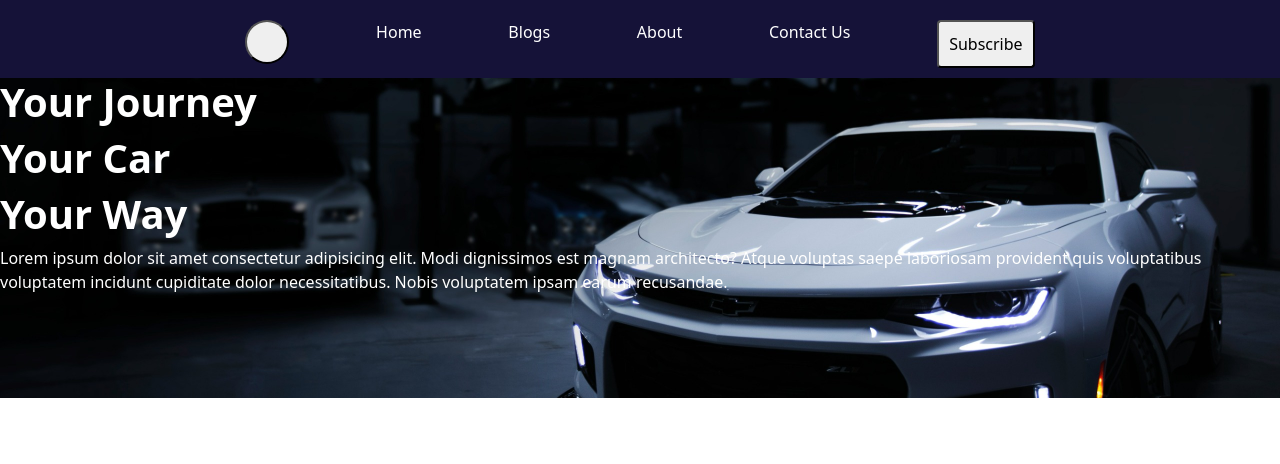
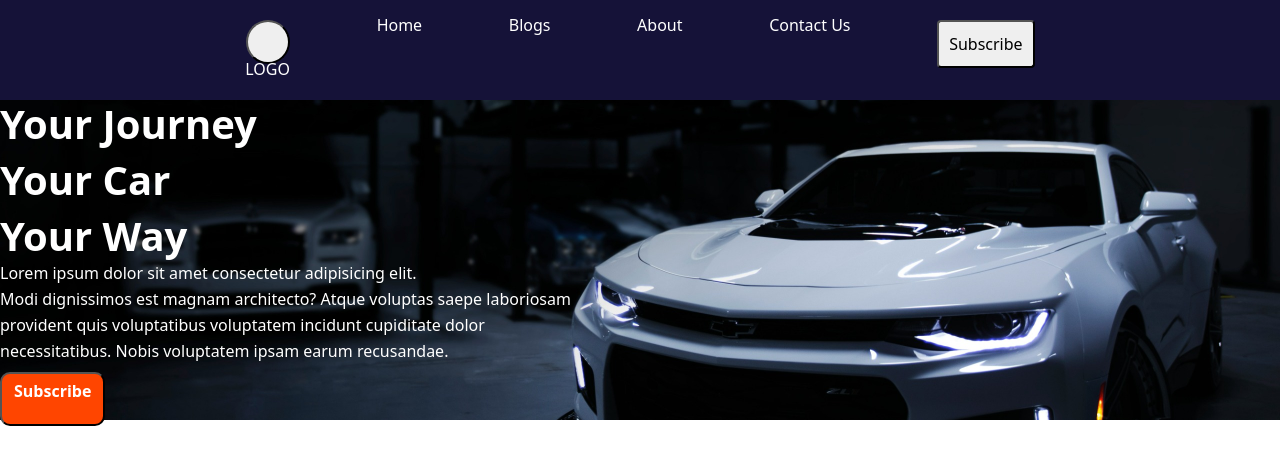
Before and after one commit to itrigog-esliceu/Practica_Bootstrap, a plain HTML site: page home_boots.html in a window 1280 px wide. Drawn offline with nearby package versions, Linux system fonts and the light colour scheme.

Commit message:
he treballat en sa portada

```diff
--- a/css/blog.css
+++ b/css/blog.css
@@ -23,9 +23,20 @@
     background-color: rgb(21, 18, 56);
 }
 
-.nav-button {
+.nav-button-1 {
     border-radius: 4px;
     padding: 10px;
+}
+
+.nav-button-2 {
+    border-radius: 10px;
+    padding: 12px;
+    background-color: orangered;
+    color: white;
+}
+
+.button-PP {
+
 }
 
 .log-button {
@@ -47,4 +58,5 @@ h1 {
 
 p {
     color: white;
+    line-height: 10px;
 }
--- a/home_boots.html
+++ b/home_boots.html
@@ -3,6 +3,7 @@
 <head>
     <meta charset="UTF-8">
     <meta name="viewport" content="width=device-width, initial-scale=1.0">
+    <meta http-equiv="X-UA-Compatible" content="in-edge">
     <title>Pràctica 2-Blog</title>
     <link rel="stylesheet" href="https://cdn.jsdelivr.net/npm/bootstrap@5.3.3/dist/css/bootstrap.min.css">
     <link rel="stylesheet" href="css/blog.css">
@@ -13,6 +14,7 @@
             <div class="tab-container-1">
                 <div class="tab-1">
                     <button class="log-button"></button>
+                    <p>LOGO</p>
                 </div>
                 <div class="tab-2">
                     <p>Home</p>
@@ -27,7 +29,7 @@
                     <p>Contact Us</p>
                 </div>
                 <div class="tab-6">
-                    <button class="nav-button">Subscribe</button>
+                    <button class="nav-button-1">Subscribe</button>
                 </div>
             </div>
         </section>
@@ -36,8 +38,16 @@
         <h1><strong>Your Journey</strong></h1>
         <h1><strong>Your Car</strong></h1>
         <h1><strong>Your Way</strong></h1>
-        <p>Lorem ipsum dolor sit amet consectetur adipisicing elit. Modi dignissimos est magnam architecto? Atque voluptas saepe laboriosam provident quis voluptatibus voluptatem incidunt cupiditate dolor necessitatibus. Nobis voluptatem ipsam earum recusandae.</p>
+        <p>Lorem ipsum dolor sit amet consectetur adipisicing elit.</p>
+        <p>Modi dignissimos est magnam architecto? Atque voluptas saepe laboriosam</p>
+        <p>provident quis voluptatibus voluptatem incidunt cupiditate dolor</p>
+        <p>necessitatibus. Nobis voluptatem ipsam earum recusandae.</p>
+        <button class="nav-button-2">
+            <p><strong>Subscribe</strong></p>
+            <div class="button-PP">
+                <i class="fa-light fa-paper-plane"></i>
+            </div>
+        </button>
     </header>
-
 </body>
 </html>
```
